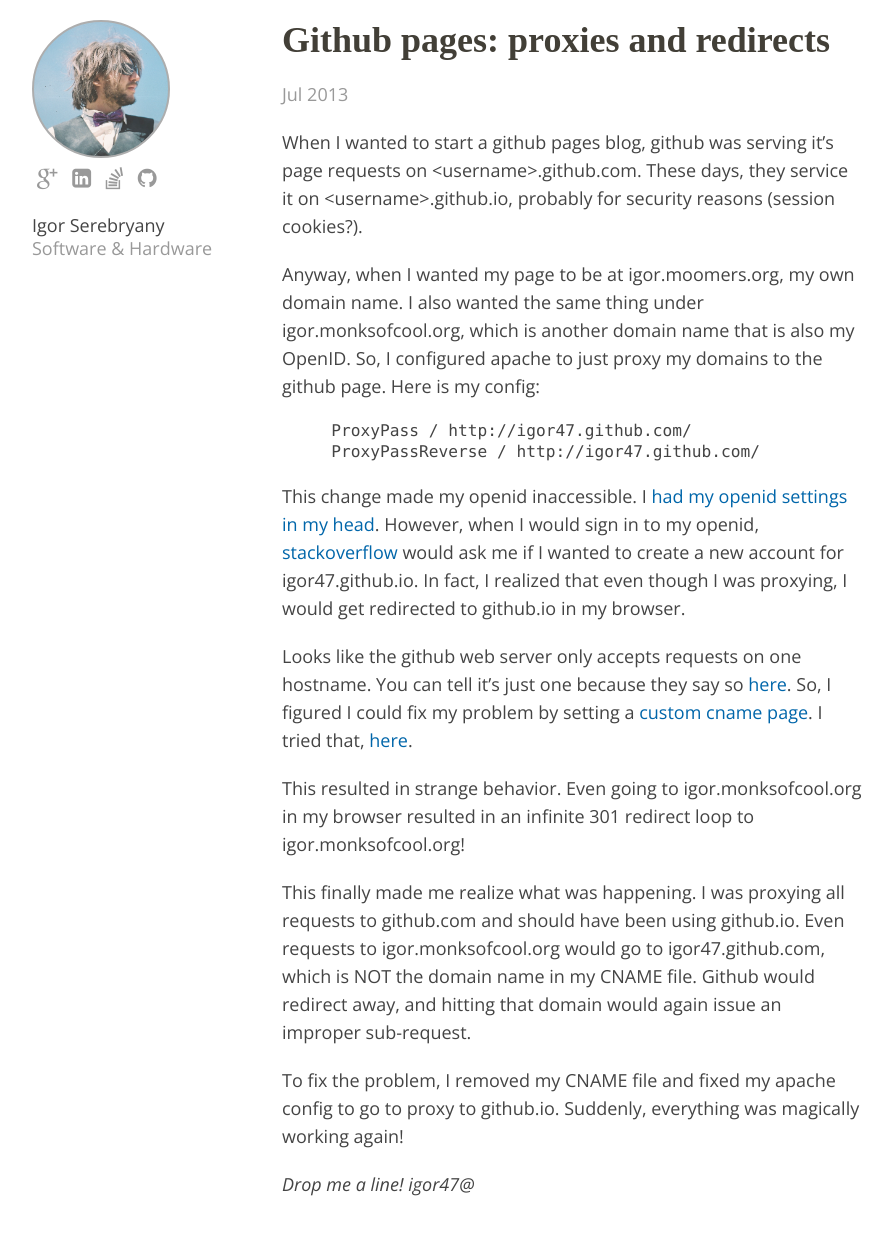
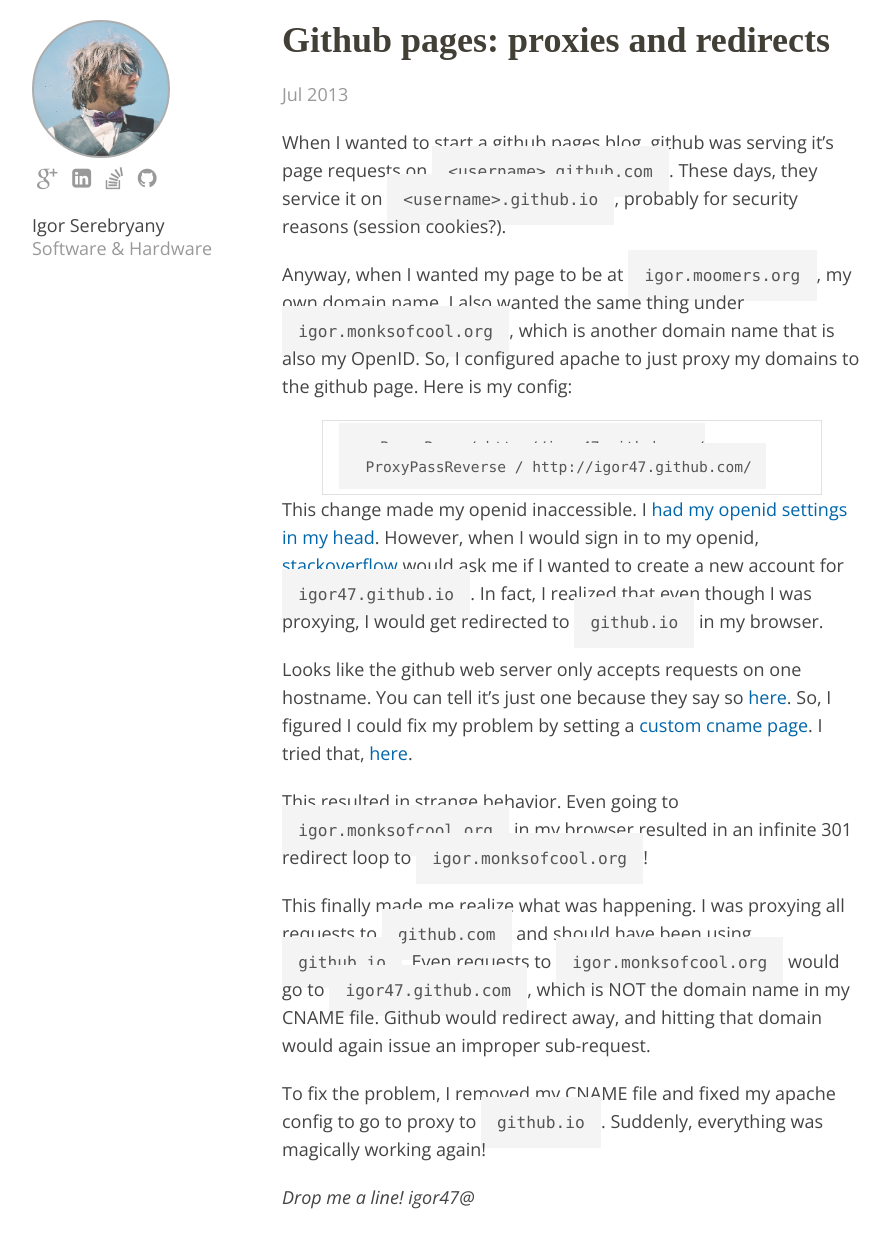
Before and after one commit to igor47/blog, a Jekyll site: the page built from _posts/2013-07-14-github-pages:-proxying-and-redirects.md, in a window 1280 px wide. Shown: the whole page, without its empty margins (138-1030 px from the left). Built offline with Jekyll 4.4.1, drawn with Linux system fonts in a browser that asks for light colours; some web fonts are replaced; Markdown is read by kramdown in place of the engine named in the settings.

Commit message:
better styles for code blocks

```diff
--- a/static/css/layout.css
+++ b/static/css/layout.css
@@ -1,3 +1,5 @@
+
+
 body {
   margin-top: 20px;
   font-family: 'Open sans', sans-serif;
@@ -72,14 +74,34 @@
 }
 
 pre {
-  margin: 0 0 20px 20px;
-  font-size: 90%;
-  font-family: Monaco, Consolas, monospace;
-  white-space: -moz-pre-wrap; /* Mozilla, supported since 1999 */
-  white-space: -pre-wrap; /* Opera */
-  white-space: -o-pre-wrap; /* Opera */
-  white-space: pre-wrap; /* CSS3 - Text module (Candidate Recommendation) http://www.w3.org/TR/css3-text/#white-space */
-  word-wrap: break-word; /* IE 5.5+ */
+    font-size: 90%;
+    line-height: 1.2em;
+    font-family: "Courier 10 Pitch", Courier, monospace;
+    white-space: pre;
+    white-space: pre-wrap;
+    white-space: -moz-pre-wrap;
+    white-space: -o-pre-wrap;
+
+    height:1%;
+    width: auto;
+    display: block;
+    clear: both;
+    color: #555555;
+    padding: 1em 1em;
+    margin: auto 40px auto 40px;
+    background: #f4f4f4;
+    border: solid 1px #e1e1e1
+}
+
+code {
+    font-size: 90%;
+    line-height: 1.2em;
+    font-family: Monaco, Consolas, "Andale Mono", "DejaVu Sans Mono", monospace;
+
+    display: inline;
+    color: #555555;
+    padding: 1em 1em;
+    background: #f4f4f4;
 }
 
 .sidebar p {
```
Also changed, not shown: static/css/temp.css (+30 -8 lines), static/css/style.css.
